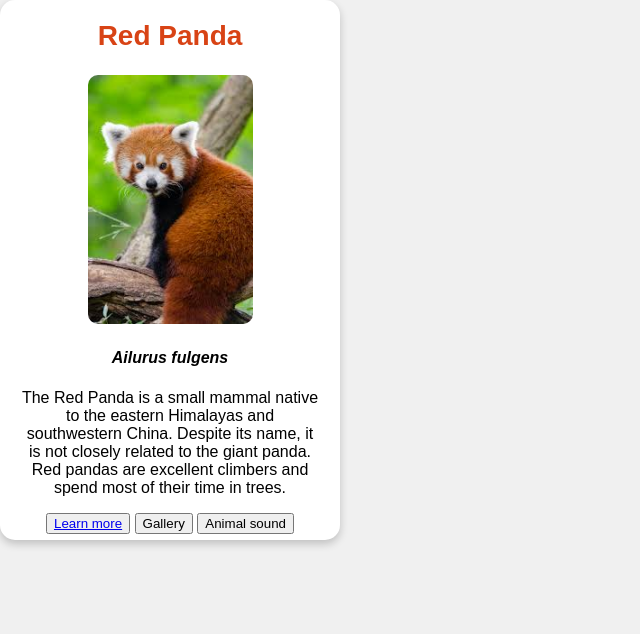
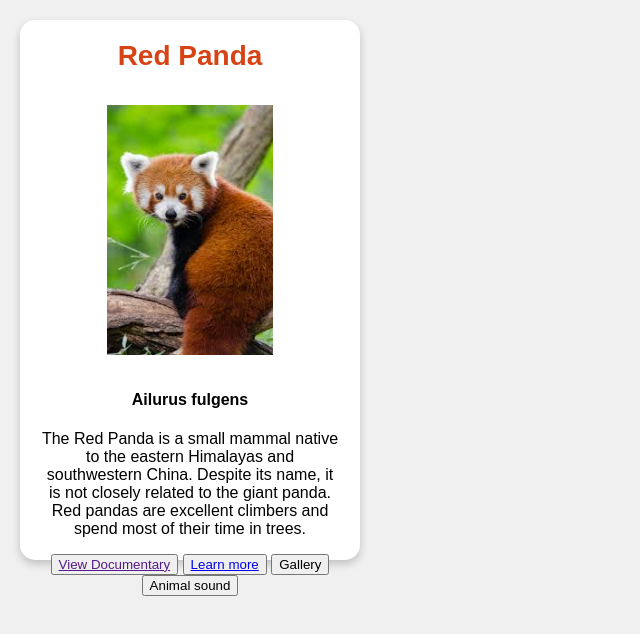
Before and after one commit to Hypertexter-On-Code/Animal_card, a plain HTML site: page index.html in a window 1280 px wide. Shown: the whole page, without its empty margins (0-640 px from the left). Drawn offline with Linux system fonts and the light colour scheme.

Commit message:
• Fixed height for the body using width • Added margin for the image •Removed <em> tag from <h4> Scientific name of Red Pandas.

```diff
--- a/index.html
+++ b/index.html
@@ -13,7 +13,9 @@
             /*Styles the entire page background*/
             background-color: #f0f0f0; /* light gray background color*/
             font-family: Arial, sans-serif; /* sets the font for the webpage*/
+            min-height: 100vh;
             margin: 0;
+            padding: 20px;
         }
 
         div {
@@ -33,9 +35,12 @@
         }
 
         img {
-            width: 55%;
-            height: auto;
+            width: 100%;
+            max-height: 250px;
+            object-fit: contain;
+            /*border: 5px solid black;*/
             border-radius: 10px;
+            margin: 10px 0;
         }
     </style>
 </head>
@@ -52,10 +57,13 @@
         <img src="/images/red_panda.png" alt="Red Panda">
 
         <!--Scientific name italicized (h4)-->
-        <h4><em>Ailurus fulgens</em></h4>
+        <h4>Ailurus fulgens</h4>
 
         <!--Description of the animal (p)-->
         <p>The Red Panda is a small mammal native to the eastern Himalayas and southwestern China. Despite its name, it is not closely related to the giant panda. Red pandas are excellent climbers and spend most of their time in trees.</p>
+
+        <!--View documentary-->
+        <button><a href="" target="_blank">View Documentary</a></button>
 
         <!--Learn more (button) which is a link (a) to a wikipedia article about the animal-->
         <button><a href="https://en.wikipedia.org/wiki/Red_panda" target="_blank">Learn more</a></button>
```
